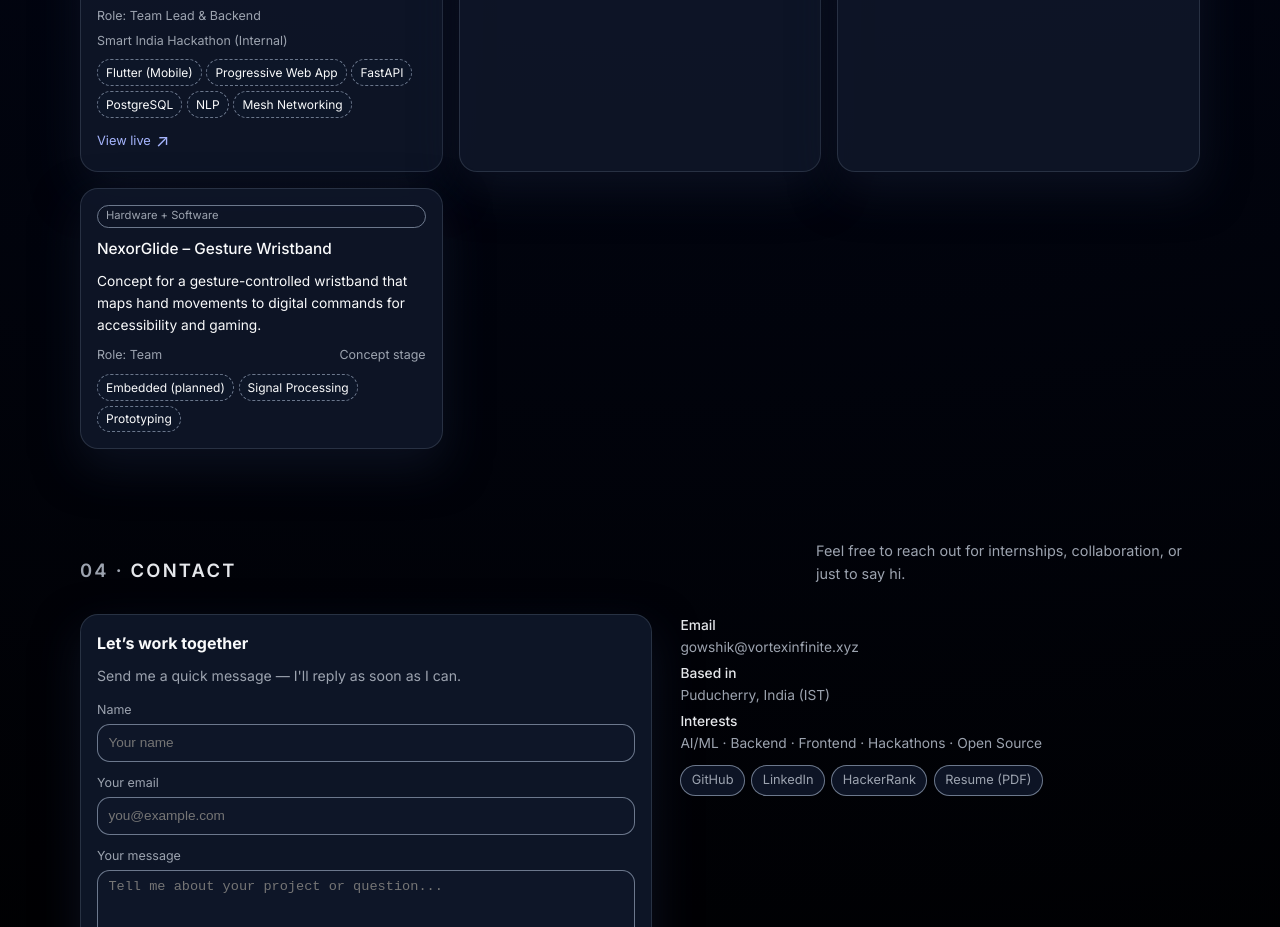
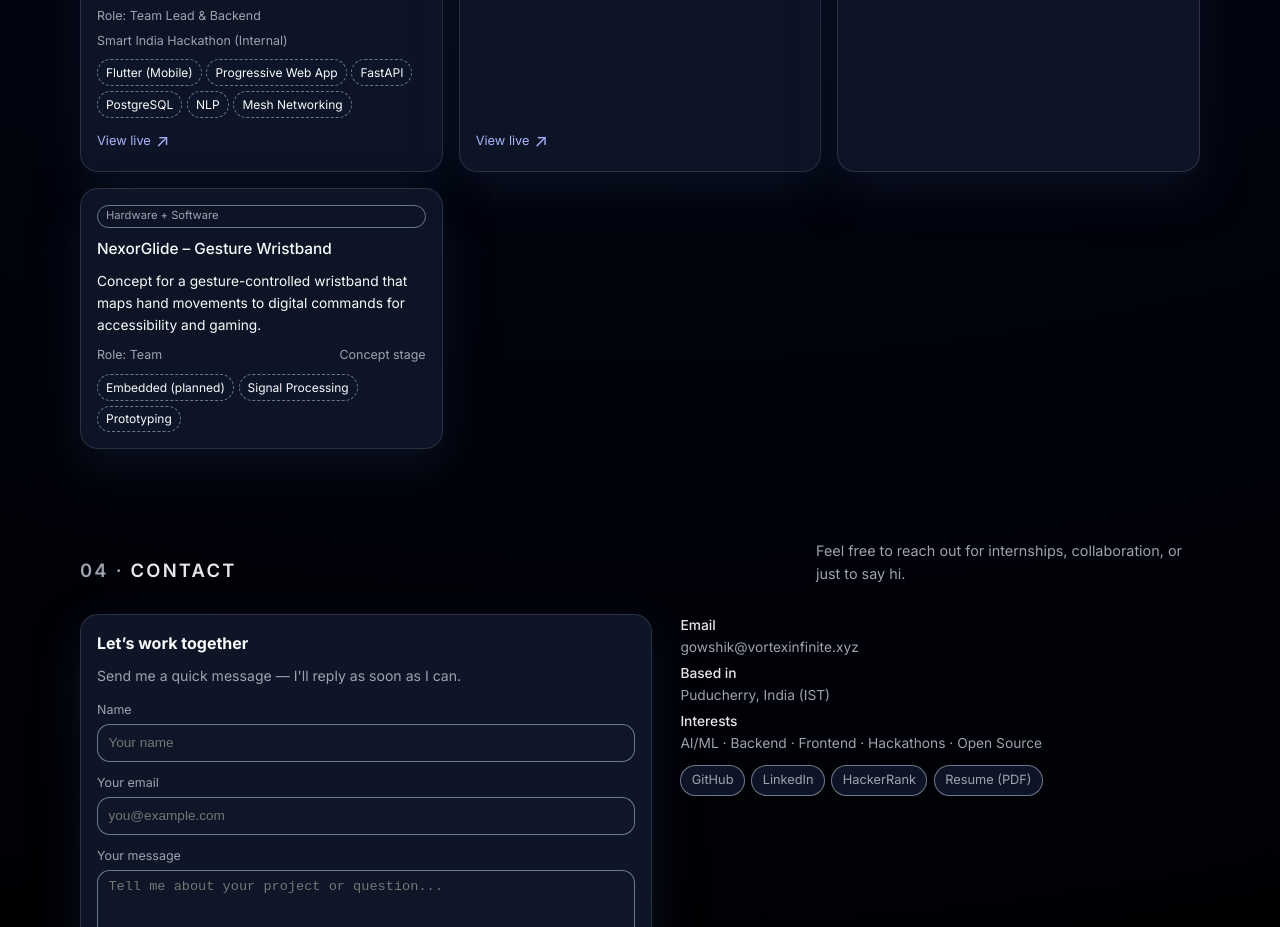
Before and after one commit to Gowshik-S/Portfolio, a plain HTML site: page index.html in a window 1280 px wide. Shown: the part 2026-2953 px from the top of the page. Drawn offline with Linux system fonts and the light colour scheme.

Commit message:
project section live added

```diff
--- a/index.html
+++ b/index.html
@@ -1351,6 +1351,9 @@
                 <span class="project-tag">APIs</span>
                 <span class="project-tag">Machine Learning</span>
               </div>
+              <a href="https://business-analyst-1.onrender.com/" target="_blank" rel="noopener noreferrer" class="project-link">
+                View live <span>↗</span>
+              </a>
             </article>
 
             <article class="project-card">
```
